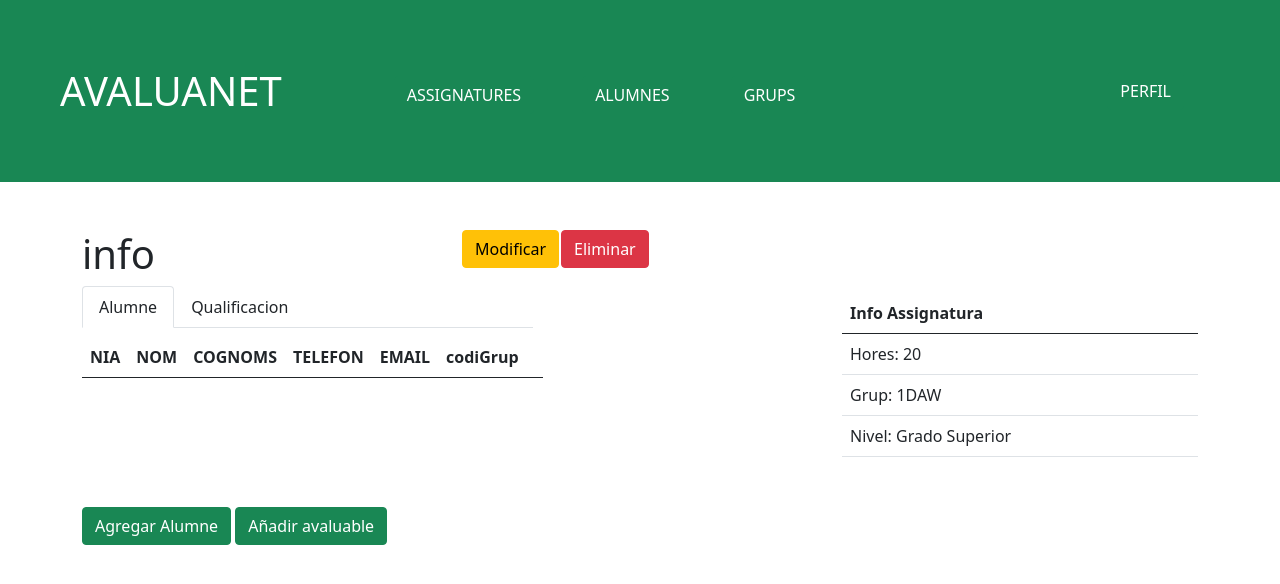
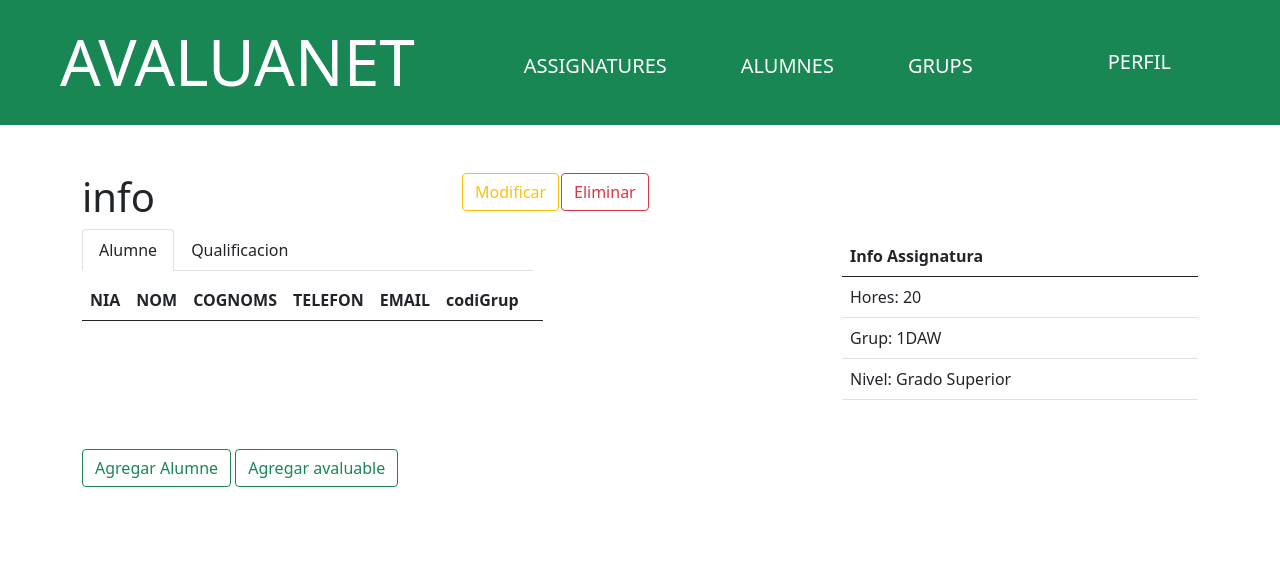
Before and after one commit to 1DAWSIMARRO/avaluanet, a PHP site: the page made by index.php in a window 1280 px wide. Shown: the top 584 px of the page. Run offline with PHP 8.4, Linux system fonts and the light colour scheme; data comes from the database, SQL or seed files in the repository; data that the repository does not hold is empty.

Commit message:
Update Asignatures, Alumnes, Header

```diff
--- a/modules/Alumne/view/AlumneLlistar.php
+++ b/modules/Alumne/view/AlumneLlistar.php
@@ -19,7 +19,7 @@
         echo '<td>'.$value2.'</td>';
       }
       echo '<td><a class="btn btn-outline-warning" href="index.php?module=Alumne&function=alta&NIA='.$value['NIA'].'">Editar</a></td>';
-      echo '<td><a class="btn btn-danger" href="index.php?module=Alumne&function=delete&NIA='.$value['NIA'].'">Delete</a></td>';
+      echo '<td><a class="btn btn-outline-danger" href="index.php?module=Alumne&function=delete&NIA='.$value['NIA'].'">Eliminar</a></td>';
       echo '</tr>';
     }
   ?>
--- a/modules/Asignatura/view/AsignaturaAlta.html
+++ b/modules/Asignatura/view/AsignaturaAlta.html
@@ -108,7 +108,7 @@
                 </div>
 
                 <div>
-                    <a href="./index.php"><button type="button" class="btn btn-outline-success mt-3">Tornar</button></a>
+                    <a href="./index.php"><button type="button" class="btn btn-secondary mt-3">Tornar</button></a>
                     <a href=""> <button type="submit" class="btn btn-outline-success ms-2 mt-3">Guardar Dades</button></a>
 
                 </div>
--- a/modules/Asignatura/view/AsignaturaInfo.php
+++ b/modules/Asignatura/view/AsignaturaInfo.php
@@ -1,14 +1,14 @@
 <div class="container mt-5">
 
-<div class = "row">
+  <div class="row">
     <div class="col-4">
-    <h1><?php echo $asignatura['nom']?></h1>
+      <h1><?php echo $asignatura['nom'] ?></h1>
     </div>
     <div class="col-1">
-  <td><a class="btn btn-warning" href="index.php?module=Asignatura&function=modificar&codi='<?php echo $asignatura['codi'] ?>'">Modificar</a></td>
+      <td><a class="btn btn-outline-warning" href="index.php?module=Asignatura&function=modificar&codi='<?php echo $asignatura['codi'] ?>'">Modificar</a></td>
     </div>
     <div class="col-1 ms-1">
-  <td><a class="btn btn-danger" data-bs-toggle="modal" data-bs-target="#modaleliminar">Eliminar</a></td>
+      <td><a class="btn btn-outline-danger" data-bs-toggle="modal" data-bs-target="#modaleliminar">Eliminar</a></td>
     </div>
   </div>
 
@@ -21,7 +21,7 @@
           <button type="button" class="btn-close" data-bs-dismiss="modal" aria-label="Close"></button>
         </div>
         <div class="modal-body">
-        <p>Està vosté segur d'eliminar l'assignatura <?php echo $asignatura['nom']?> de la base de dades?</p>
+          <p>Està vosté segur d'eliminar l'assignatura <?php echo $asignatura['nom'] ?> de la base de dades?</p>
         </div>
         <div class="modal-footer">
           <button type="button" class="btn btn-secondary" data-bs-dismiss="modal">Tornar</button>
@@ -62,9 +62,9 @@
               foreach ($list as $key => $value) {
                 echo '<tr>';
                 foreach ($value as $key2 => $value2) {
-        echo '<td>'.$value2.'</td>';
+                  echo '<td>' . $value2 . '</td>';
                 }
-      echo '<td><a class="btn btn-danger" href="index.php?module=Asignatura&function=remove&NIA='.$value['NIA'].'">X</a></td>';
+                echo '<td><a class="btn btn-danger" href="index.php?module=Asignatura&function=remove&NIA=' . $value['NIA'] . '">X</a></td>';
                 echo '</tr>';
               }
               ?>
@@ -91,9 +91,9 @@
               foreach ($list as $key => $value) {
                 echo '<tr>';
                 foreach ($value as $key2 => $value2) {
-        echo '<td>'.$value2.'</td>';
+                  echo '<td>' . $value2 . '</td>';
                 }
-      echo '<td><a class="btn btn-danger" href="index.php?module=Asignatura&function=remove&NIA='.$value['NIA'].'">Delete</a></td>';
+                echo '<td><a class="btn btn-danger" href="index.php?module=Asignatura&function=remove&NIA=' . $value['NIA'] . '">Delete</a></td>';
                 echo '</tr>';
               }
               ?>
@@ -140,10 +140,10 @@
           </tr>
         </thead>
         <tr>
-        <td>Hores: <?php echo $asignatura['hores']?></td>
+          <td>Hores: <?php echo $asignatura['hores'] ?></td>
         </tr>
         <tr>
-        <td>Grup: <?php echo $asignatura['grup']?></td>
+          <td>Grup: <?php echo $asignatura['grup'] ?></td>
         </tr>
         <tr>
           <td>Nivel: Grado Superior</td>
@@ -155,15 +155,15 @@
     <div class="col-4 align-self-end">
 
       <!-- Button trigger modal -->
-<button type="button" class="btn btn-success" data-bs-toggle="modal" data-bs-target="#modalagregaralumno">
+      <button type="button" class="btn btn-outline-success" data-bs-toggle="modal" data-bs-target="#modalagregaralumno">
         Agregar Alumne
       </button>
-<a class="btn btn-success">Añadir avaluable</a>
+      <a class="btn btn-outline-success">Agregar avaluable</a>
 
       <!-- Evitar cerrar el modal -->
       <?php
       if (isset($_REQUEST['modal'])) {
-  echo '<script src="'.VIEW_ASIGNATURA.'/js/script_modal.js"></script>';
+        echo '<script src="' . VIEW_ASIGNATURA . '/js/script_modal.js"></script>';
       }
       ?>
 
@@ -193,9 +193,9 @@ if (isset($_REQUEST['modal'])) {
                 <?php
                 foreach ($list2 as $key => $value) {
                   echo '<tr>';
-      echo '<td><a class="text-dark" href="index.php?module=Asignatura&function=inAlu&NIA='.$value['NIA'].'" style="text-decoration: none;">+</a></td>';
+                  echo '<td><a class="text-dark" href="index.php?module=Asignatura&function=inAlu&NIA=' . $value['NIA'] . '" style="text-decoration: none;">+</a></td>';
                   foreach ($value as $key2 => $value2) {
-        echo '<td>'.$value2.'</td>';
+                    echo '<td>' . $value2 . '</td>';
                   }
                   echo '</tr>';
                 }
@@ -203,8 +203,8 @@ if (isset($_REQUEST['modal'])) {
               </table>
             </div>
             <div class="modal-footer">
-      <button type="button" class="btn btn-success" >Nuevo alumno</button>
-      <button type="button" class="btn btn-success" data-bs-dismiss="modal">Cerrar</button>
+              <button type="button" class="btn btn-success">Afegir</button>
+              <button type="button" class="btn btn-secondary" data-bs-dismiss="modal">Cerrar</button>
 
             </div>
           </div>
--- a/utils/view/header.html
+++ b/utils/view/header.html
@@ -29,48 +29,52 @@
 
     <div class="bg-success">
 
-        <header class="d-flex flex-wrap align-items-center justify-content-center justify-content-md-between py-5 mb-4 navbar navbar-dark bg-success">
+        <header
+            class="d-flex flex-wrap align-items-center justify-content-center justify-content-md-between py-3 mb-4 navbar navbar-dark bg-success">
 
             <nav class="navbar navbar-expand-lg ms-5">
 
                 <div class="container-fluid">
 
-                    <a class="navbar-brand fs-1" href="index.php">AVALUANET</a>
+                    <a class="display-3 text-decoration-none text-white" href="index.php">AVALUANET</a>
 
                     <div class="collapse navbar-collapse ps-5" id="navbarText">
 
-                        <ul class="navbar-nav me-auto fs-5 mt-2 mb-lg-0">
+                        <ul class="navbar-nav me-auto mt-2 mb-lg">
 
                             <li class="nav-item ps-5">
-                                <a class="btn btn-success"
-                                    href="index.php?module=Asignatura&function=llistar">ASSIGNATURES</a>
+                                <a href="index.php?module=Asignatura&function=llistar"><button
+                                        class="fs-5 btn btn-success">ASSIGNATURES</button></a>
                             </li>
 
                             <li class="nav-item ps-5">
-                                <a class="btn btn-success" href="index.php">ALUMNES</a>
+                                <a href="index.php"><button class="fs-5 btn btn-success">ALUMNES</button>
+                                </a>
                             </li>
 
                             <li class="nav-item ps-5">
-                                <a class="btn btn-success" href="index.php?module=Grup&function=llistar">GRUPS</a>
+                                <a href="index.php?module=Grup&function=llistar"><button
+                                        class="fs-5 btn btn-success">GRUPS</button></a>
                             </li>
 
                         </ul>
 
                     </div>
 
-                </div>
+                </nav>
+
 
             </nav>
 
             <div class="dropdown me-5">
 
-                <a class="btn btn-success dropdown, text-white fs-6 me-5" id="dropdownMenuButton1"
+                <button class="btn btn-success dropdown, text-white fs-5 me-5" id="menuDesplagable"
                     style="text-decoration: none;" data-bs-toggle="dropdown" aria-expanded="false">PERFIL
 
-                </a>
+                </button>
 
 
-                <ul class="dropdown-menu" aria-labelledby="dropdownMenuButton1">
+                <ul class="dropdown-menu" aria-labelledby="menuDesplagable">
                     <li><a class="dropdown-item" href="#">Log out</a></li>
                     <li><a class="dropdown-item" href="#">Editar</a></li>
                 </ul>
```
Also changed, not shown: modules/Alumne/view/AlumneAlta.php (+14 -11 lines), modules/Asignatura/view/AsignaturaLlistar.php (+3 -5 lines). Lines whose indentation alone changed are shown as unchanged.
